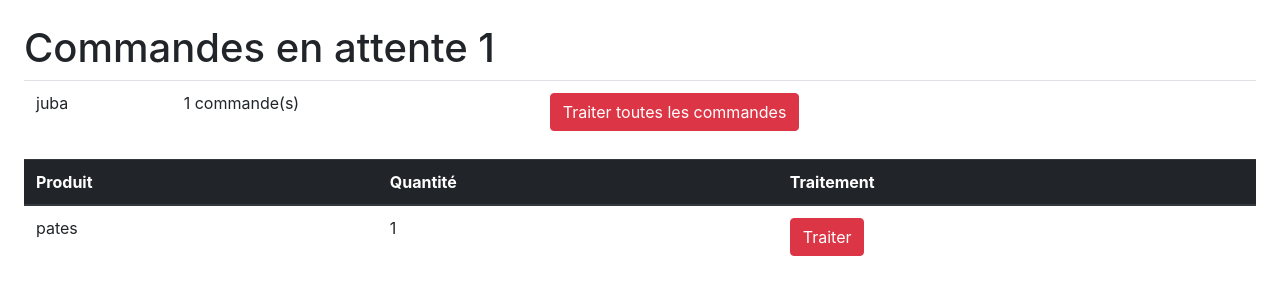
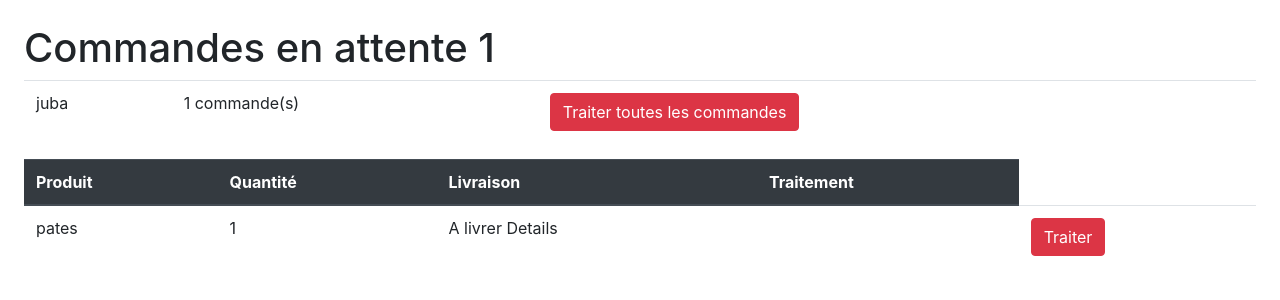
Before and after one commit to KCaziz/PFE, a Django app: page /restaurateur/espace_restaurant/1/resto_commandes in a window 1280 px wide, after a click that opens the changed part. Shown: the part 56-356 px from the top of the page. Run offline with Django 4.2, Linux system fonts and the light colour scheme; data comes from the database, SQL or seed files in the repository; both versions use the stored data as it was after the commit; some libraries are stand-ins or nearby versions.

Commit message:
livraison

```diff
--- a/resto/app1/admin.py
+++ b/resto/app1/admin.py
@@ -1,7 +1,7 @@
 from django.contrib import admin
 from app1.models import Product
 
-from .models import Reservation, Restaurant, Restaurateur, Cart, Order, Avis
+from .models import Reservation, Restaurant, Restaurateur, Cart, Order, Avis, Livraison
 
 # Register your models here.
 admin.site.register(Product)
@@ -11,3 +11,4 @@ admin.site.register(Restaurateur)
 admin.site.register(Restaurant)
 admin.site.register(Avis)
 admin.site.register(Reservation)
+admin.site.register(Livraison)
--- a/resto/app1/models.py
+++ b/resto/app1/models.py
@@ -57,7 +57,19 @@ class Order(models.Model):
     ordered = models.BooleanField(default=False)
     ordered_date = ordered_date = models.DateTimeField(auto_now_add=True, null=True)
     processed = models.BooleanField(default=False)
+    delivery = models.BooleanField(default=False)
 
+    def __str__(self) :
+        return self.user.username
+
+
+class Livraison(models.Model):
+    user = models.ForeignKey(settings.AUTH_USER_MODEL, on_delete=models.CASCADE, null=True, blank=True)
+    order = models.ManyToManyField(Order)
+    address = models.CharField(max_length=200)
+    phone = models.CharField(max_length=15)
+    heure = models.TimeField(null=True, blank=True)
+    delivered = models.BooleanField(default=False)
 
     def __str__(self) :
         return self.user.username
@@ -69,12 +81,7 @@ class Cart(models.Model):
     def __str__(self):
         return self.user.username
 
-    def delete(self, *args, **kwargs):
-        for order in self.orders.all():
-            order.delete()
 
-        self.orders.clear()
-        super().delete(*args, **kwargs)
 
 class Avis(models.Model):
     restaurant = models.ForeignKey(Restaurant, on_delete=models.CASCADE, related_name='avis')
--- a/resto/app1/urls.py
+++ b/resto/app1/urls.py
@@ -11,6 +11,7 @@ urlpatterns = [
     path('cart/', views.cart, name="cart"),
     path('cart/valider', views.valider, name="valider"),
     path('cart/supprimer', views.delete_cart, name="delete_cart"),
+    path('cart/livraison', views.livraison, name="livraison"),
     path('activate/<uidb64>/<token>', views.activate, name='activate'),
     #path('ajout_produit', views.ajout_produit, name='ajout_produit'),
     path('commande', views.commande, name='commande'),
--- a/resto/app1/views.py
+++ b/resto/app1/views.py
@@ -17,8 +17,8 @@ from django.utils.encoding import force_bytes, force_text
 from django.utils.text import slugify
 from django.contrib.auth import authenticate, login, logout
 
-from .models import Reservation, Restaurateur, Product, Cart, Order, Restaurant, Avis
-from .forms import ProduitForm, AvisForm, ReservationForm
+from .models import Reservation, Restaurateur, Product, Cart, Order, Restaurant, Avis, Livraison
+from .forms import ProduitForm, AvisForm, ReservationForm, LivraisonForm
 from .token import generatorToken
 from django.db.models import Count
 
@@ -260,16 +260,37 @@ def cart(request):
 def commande (request):
     user = request.user
     orders = Order.objects.filter(user = user)
-    return render(request, 'app1/commandes.html', {'user':user, 'orders':orders})
+    livraisons = Livraison.objects.filter(order__delivery = True)
+    return render(request, 'app1/commandes.html', {'user':user, 'orders':orders, 'livraisons':livraisons})
 
 
 def valider(request):
     user = request.user
     if user.cart:
         user.cart.orders.update(ordered=True)
-        user.cart = None
+        user.cart.delete()
         user.save()
     return redirect('home')
+
+def livraison(request):
+    user = request.user
+    if request.method == "POST":
+        form = LivraisonForm(request.POST)
+        if form.is_valid():
+            if user.cart:
+                user.cart.orders.update(ordered=True, delivery=True)
+                livraison = form.save(commit=False)
+                livraison.user = user
+                livraison.save()
+                # il faut que ce soit des commandes car le cart est supprimer
+                livraison.order.set(user.cart.orders.all())
+                user.cart.delete()
+                user.save()
+            return redirect('home')
+    else:
+        form = LivraisonForm()
+    return render(request, 'app1/livraison.html', {"form":form})
+
 
 ''' par mesure de précaution on a garder l'ancienne version
 def restaurant_orders(request, pk):
@@ -283,12 +304,16 @@ def restaurant_orders(request, pk):
     orders = Order.objects.filter(product__restaurant=restaurant, processed=False)
     user_orders = orders.values('user__username').annotate(total_orders = Count('id'))
     num_orders = orders.count()  # Nombre de commandes en attente
-    return render(request, 'app1/restaurant_orders.html', {'orders': orders, 'num_orders': num_orders, 'user_orders': user_orders})
+    livraisons = Livraison.objects.filter(order__delivery = True)
+    return render(request, 'app1/restaurant_orders.html', {'orders': orders, 'num_orders': num_orders, 'user_orders': user_orders, 'livraisons':livraisons})
 
 
 def process_order(request, pk):
     order = Order.objects.get(pk=pk)
     order.processed = True
+    livraison = Livraison.objects.get(order__id = pk)
+    livraison.delivered = True
+    livraison.save()
     order.save()
     return redirect('restaurant_orders', order.product.restaurant.pk)
 
@@ -334,6 +359,7 @@ def supprimer_avis(request, pk):
     avis.delete()
 
     return redirect('avis_restaurant', restaurant_id = idresto)
+
 
 # def ajouter_avis(request, restaurant_id):
 #     restaurant = Restaurant.objects.get(id=restaurant_id)
--- a/resto/templates/app1/restaurant_orders.html
+++ b/resto/templates/app1/restaurant_orders.html
@@ -10,6 +10,7 @@
         <thead class="thead-dark">
           <th>Produit</th>
           <th>Quantité</th>
+          <th>Livraison</th>
           <th>Traitement</th>
         </thead>
         <tbody>
@@ -18,6 +19,27 @@
               <tr>
                 <td>{{ order.product.name }}</td>
                 <td>{{ order.quantity }}</td>
+                <td >{% if order.delivery %}
+                 A livrer
+                  <span class="details-link" data-order-id="{{ order.id }}">Details</span>
+
+                  {% else %}
+                  A domicile
+                  {% endif %}</td>
+                  <td colspan="2">
+                    <div id="details-{{ order.id }}" style="display: none;">
+                      {% for livraison in livraisons %}
+                      {% if order in livraison.order.all %}
+                      <p>livraison pour <strong>{{livraison.user.username}}</strong></p>
+                      <p>Num tel°: {{livraison.phone}}</p>
+                      <p>Address: {{livraison.address}}</p>
+                      <p>Heure: {{livraison.heure}}</p>
+                      {%endif%}
+
+                      {%endfor%}
+
+                    </div>
+                  </td>
                 <td><a class="btn btn-danger" href="{% url 'process_order' order.id %}">   Traiter   </a></td>
               </tr>
             {% endif %}
@@ -47,4 +69,21 @@
     <p>Aucune commande en attente pour le moment.</p>
   {% endif %}
   -->
+  <script>
+    // Récupérer tous les éléments avec la classe "details-link"
+    const detailsLinks = document.querySelectorAll('.details-link');
+
+    // Ajouter un gestionnaire d'événement click à chaque lien
+    detailsLinks.forEach(link => {
+      link.addEventListener('click', function() {
+        const orderId = this.getAttribute('data-order-id');
+        const detailsElement = document.getElementById(`details-${orderId}`);
+        if (detailsElement.style.display === 'none') {
+      detailsElement.style.display = 'block';
+    } else {
+      detailsElement.style.display = 'none';
+    }
+      });
+    });
+  </script>
 {% endblock %}
--- a/resto/templates/base.html
+++ b/resto/templates/base.html
@@ -5,7 +5,7 @@
     <meta name="viewport" content="width=device-width, initial-scale=1.0">
     <title>Youiz</title>
     <link rel="stylesheet" href="https://maxcdn.bootstrapcdn.com/bootstrap/4.0.0/css/bootstrap.min.css">
-
+	<link rel="stylesheet" href="https://stackpath.bootstrapcdn.com/bootstrap/4.3.1/css/bootstrap.min.css">
 	<style>
 
 		details > summary::marker {
```
Also changed, not shown: resto/app1/forms.py (+13 -1 lines), resto/templates/app1/cart.html (+32 -0 lines), resto/templates/app1/commandes.html (+13 -1 lines), resto/templates/app1/livraison.html (added, +18 -0 lines), resto/app1/migrations/0010_order_delivery_order_delivery.py (added), resto/app1/migrations/0011_rename_order_delivery_livraison.py (added), resto/app1/migrations/0012_remove_livraison_order_livraison_cart_and_more.py (added), resto/app1/migrations/0013_remove_livraison_cart_livraison_order.py (added), resto/app1/migrations/0014_remove_livraison_order_livraison_cart.py (added), resto/app1/migrations/0015_remove_livraison_cart_livraison_order.py (added), resto/app1/migrations/0016_remove_livraison_order_livraison_order.py (added), resto/db.sqlite3.
